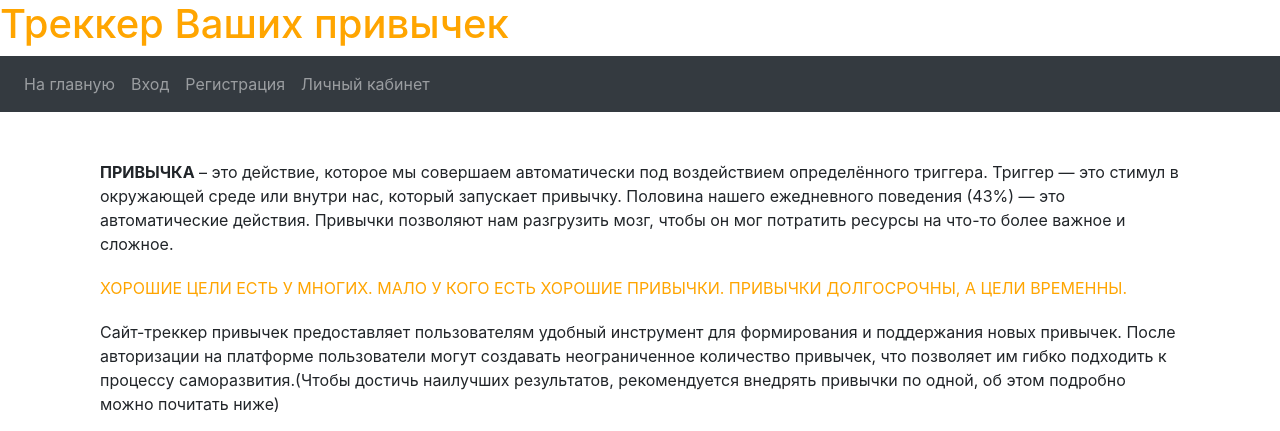
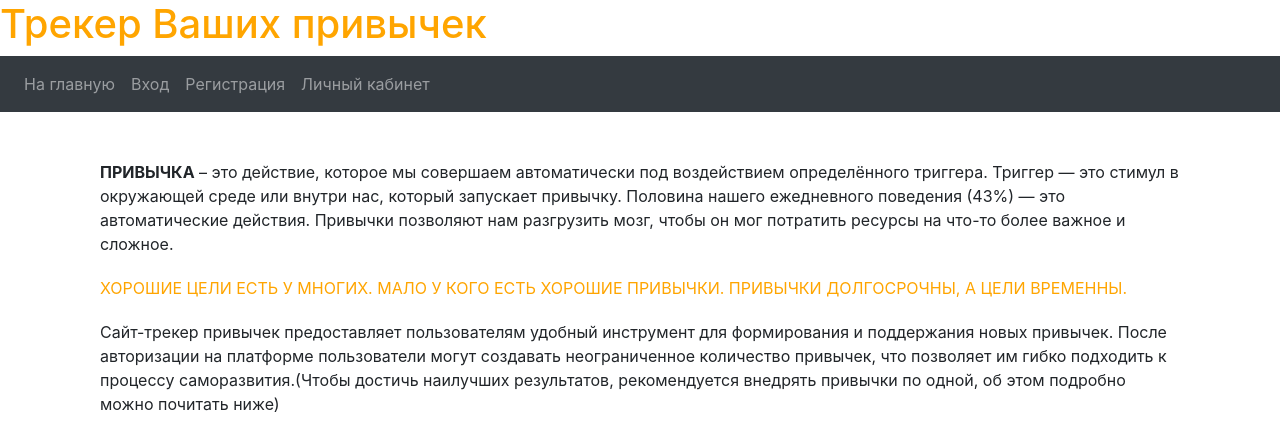
Before and after one commit to alesyamamich/habbittracker, a Flask app: page / in a window 1280 px wide. Shown: the top 431 px of the page. Run offline with Flask 3, Linux system fonts and the light colour scheme; some libraries are stand-ins or nearby versions.

Commit message:
change in html

```diff
--- a/templates/base.html
+++ b/templates/base.html
@@ -12,7 +12,7 @@
     </style>
 </head>
 <body>
-    <h1 class="orange-text">Треккер Ваших привычек</h1>
+    <h1 class="orange-text">Трекер Ваших привычек</h1>
     <nav class="navbar navbar-expand-lg navbar-dark bg-dark">
         <button class="navbar-toggler" type="button" data-toggle="collapse" data-target="#navbarNav" aria-controls="navbarNav" aria-expanded="false" aria-label="Toggle navigation">
             <span class="navbar-toggler-icon"></span>
--- a/templates/index.html
+++ b/templates/index.html
@@ -25,7 +25,7 @@
 
     <section>
         <p class="orange-text">ХОРОШИЕ ЦЕЛИ ЕСТЬ У МНОГИХ. МАЛО У КОГО ЕСТЬ ХОРОШИЕ ПРИВЫЧКИ. ПРИВЫЧКИ ДОЛГОСРОЧНЫ, А ЦЕЛИ ВРЕМЕННЫ.</p>
-        <p>Сайт-треккер привычек предоставляет пользователям удобный инструмент для формирования и поддержания новых привычек. После авторизации на платформе пользователи могут создавать неограниченное количество привычек, что позволяет им гибко подходить к процессу саморазвития.(Чтобы достичь наилучших результатов, рекомендуется внедрять привычки по одной, об этом подробно можно почитать ниже)</p>
+        <p>Сайт-трекер привычек предоставляет пользователям удобный инструмент для формирования и поддержания новых привычек. После авторизации на платформе пользователи могут создавать неограниченное количество привычек, что позволяет им гибко подходить к процессу саморазвития.(Чтобы достичь наилучших результатов, рекомендуется внедрять привычки по одной, об этом подробно можно почитать ниже)</p>
     </section>
 
     <section>
```
Also changed, not shown: app.db.
